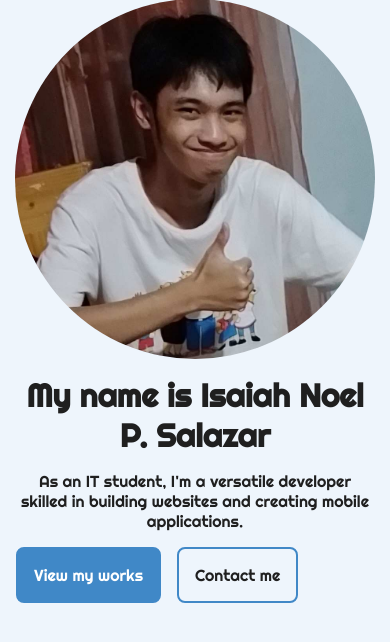
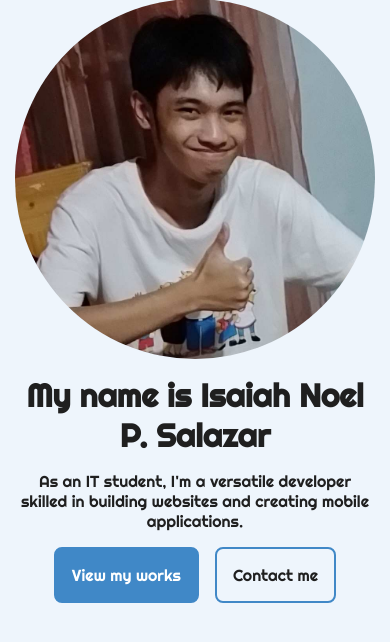
Before and after one commit to isaiahnoelsalazar/my-website_old, a PHP site: page / in a window 390 px wide. Shown: the part 89-731 px from the top of the page. Run offline with PHP 8.4, Linux system fonts and the light colour scheme.

Commit message:
Homepage changes (1)

```diff
--- a/css/home.css
+++ b/css/home.css
@@ -72,6 +72,9 @@
     #home-div-1 > div > div > h1, #home-div-1 > div > div > p {
         text-align: center;
     }
+    #home-div-1 > div > div > div {
+        justify-content: center;
+    }
 }
 @media (max-width: 360px) {
     #home-div-1 > div > img {
```
